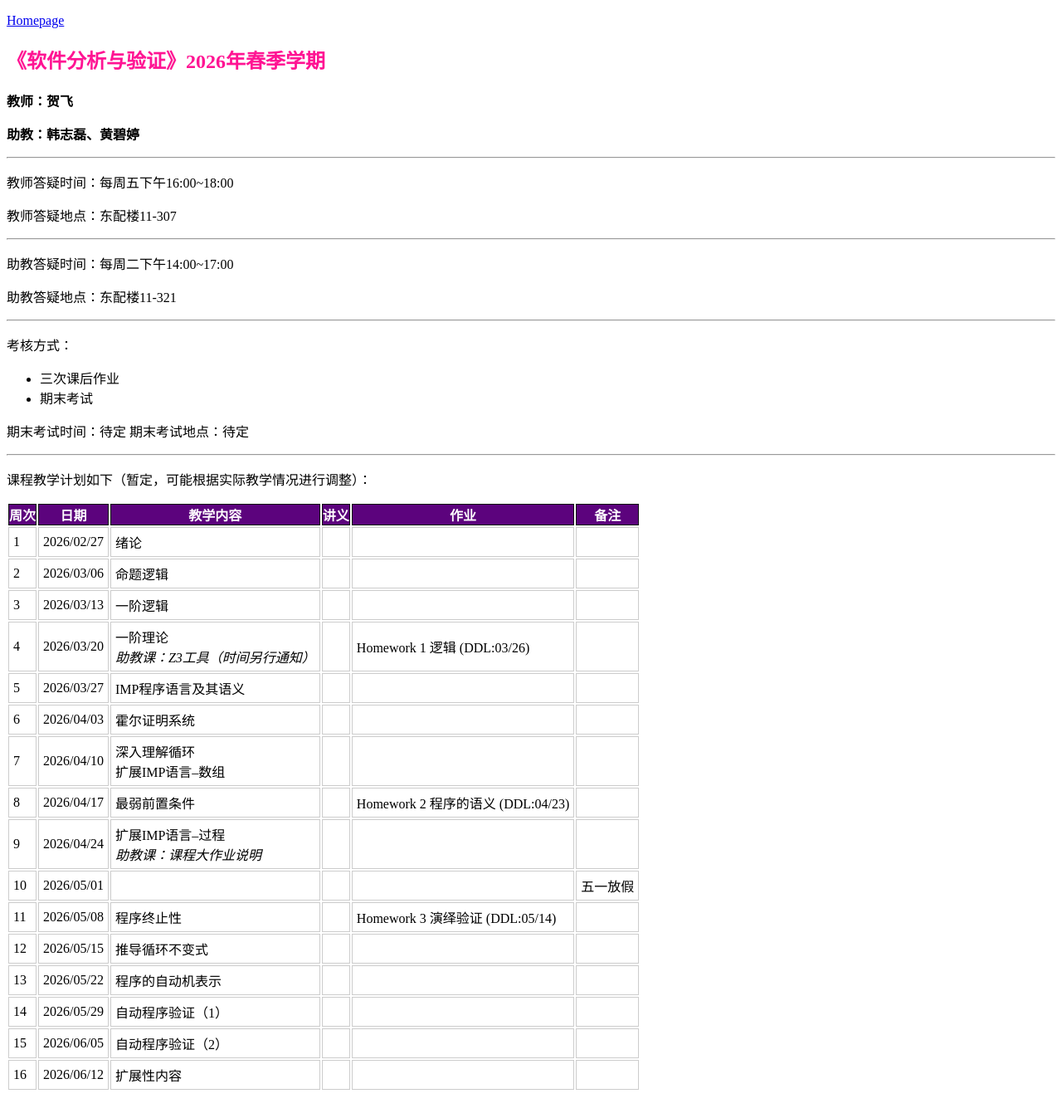
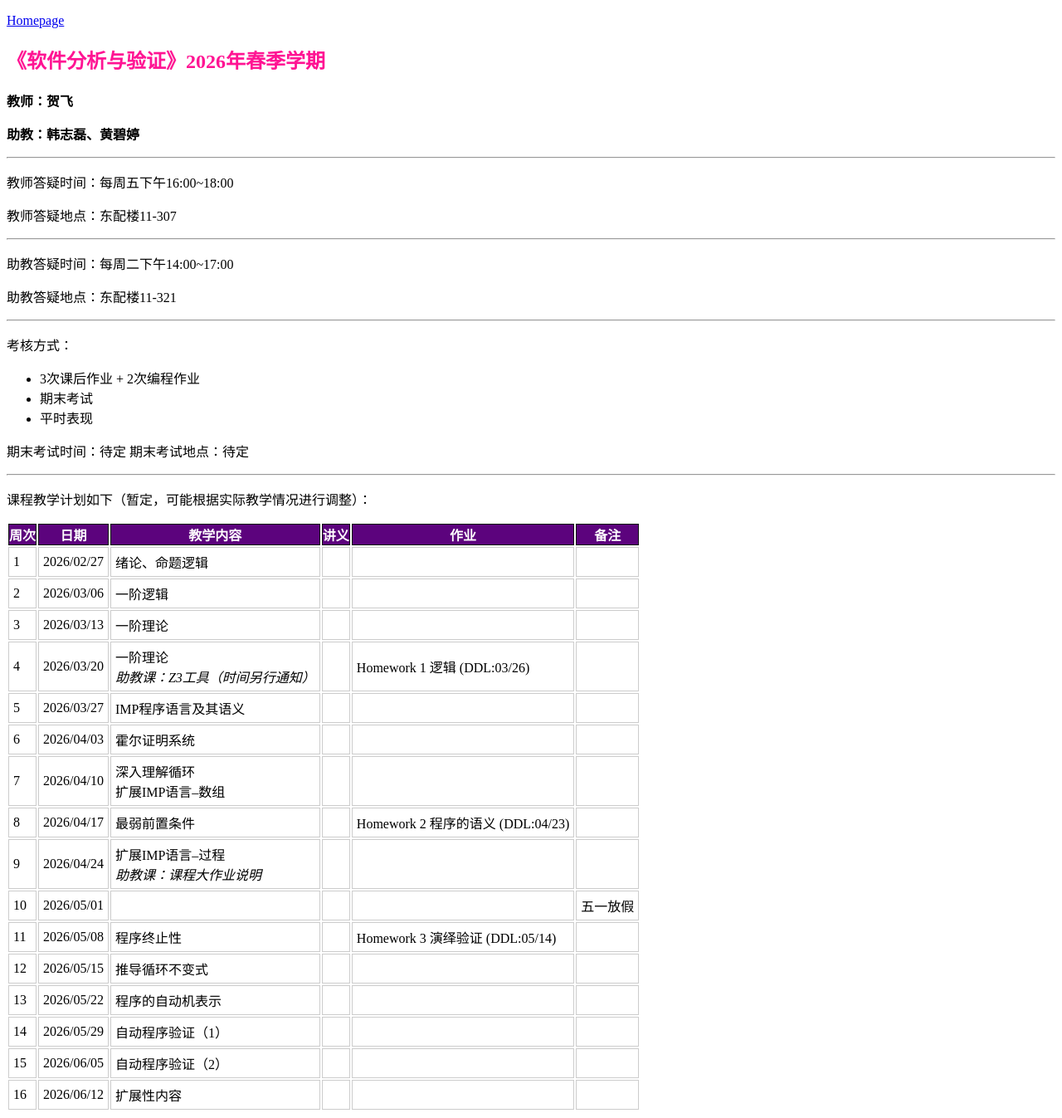
Before and after one commit to feihe/feihe.github.io, a Jekyll site: the page built from teaching/ProgramVerification/s26/index.md, in a window 1280 px wide. Shown: the whole page at 83% size. Built offline with Jekyll 4.4.1, drawn with Linux system fonts in a browser that asks for light colours; nearby versions of some CDN libraries; before the commit the page ends 1323 px from its top, so only the background shows below that.

Commit message:
course schedule

```diff
--- a/teaching/ProgramVerification/s26/index.md
+++ b/teaching/ProgramVerification/s26/index.md
@@ -28,8 +28,9 @@ permalink: /ProgramVerification/s26
 
 考核方式：
 
-- 三次课后作业
+- 3次课后作业 + 2次编程作业
 - 期末考试
+- 平时表现
 
 期末考试时间：待定
 期末考试地点：待定
@@ -40,9 +41,9 @@ permalink: /ProgramVerification/s26
 
 | 周次 | 日期       | 教学内容                                       | 讲义                                                         | 作业                              | 备注     |
 | ---- | ---------- | ---------------------------------------------- | ------------------------------------------------------------ | --------------------------------- | -------- |
-| 1    | 2026/02/27 | 绪论                                           | <!--[1](./lectures/handout-1-example-program-gcd.pdf)-->     |                                   |          |
-| 2    | 2026/03/06 | 命题逻辑                                       | <!--[2](./lectures/handout-2-propositional-logic.pdf)-->     |                                   |          |
-| 3    | 2026/03/13 | 一阶逻辑                                       | <!--[3](./lectures/handout-3-first-order-logic.pdf)-->       |                                   |          |
+| 1    | 2026/02/27 | 绪论、命题逻辑                                 | <!--[1](./lectures/handout-1-example-program-gcd.pdf)-->     |                                   |          |
+| 2    | 2026/03/06 | 一阶逻辑                                       | <!--[2](./lectures/handout-2-propositional-logic.pdf)-->     |                                   |          |
+| 3    | 2026/03/13 | 一阶理论                                       | <!--[3](./lectures/handout-3-first-order-logic.pdf)-->       |                                   |          |
 | 4    | 2026/03/20 | 一阶理论<br />*助教课：Z3工具（时间另行通知）* | <!--[4](./lectures/handout-4-theories.pdf)-->                | Homework 1 逻辑 (DDL:03/26)       |          |
 | 5    | 2026/03/27 | IMP程序语言及其语义                            | <!--[5](./lectures/handout-5-program-semantics.pdf)-->       |                                   |          |
 | 6    | 2026/04/03 | 霍尔证明系统                                   | <!--[6](./lectures/handout-6-hoare.pdf)-->                   |                                   |          |
```
